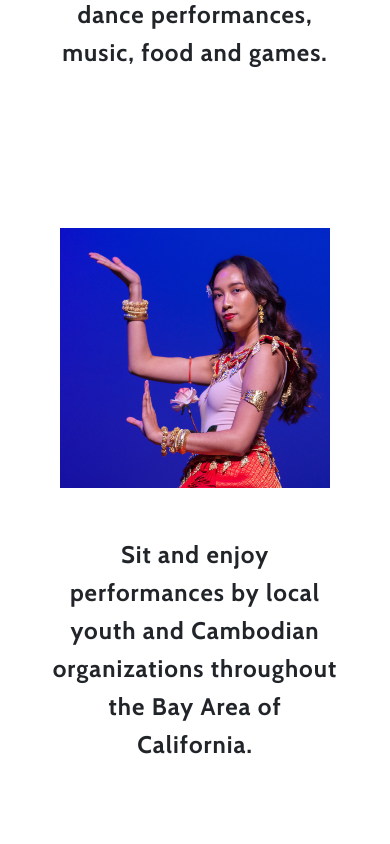
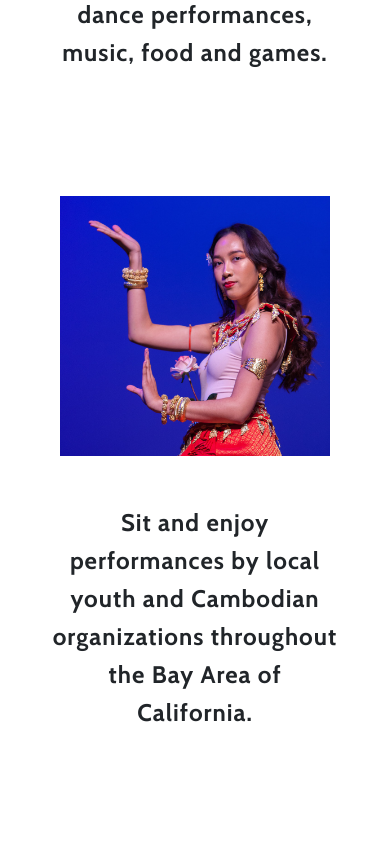
Before and after one commit to jpoechill/kny2020, a Nuxt app: page / in a window 390 px wide. Shown: the part 1060-1904 px from the top of the page. Built offline with nearby package versions, Linux system fonts and the light colour scheme.

Commit message:
refinements

```diff
--- a/pages/index.vue
+++ b/pages/index.vue
@@ -73,10 +73,12 @@
         </div>
       </div>
     </div>
-    <div class="container my-5 pt-5">
-      <div class="row py-5 text-center">
+
+    <!-- Section Desktop -->
+    <div class="container my-5 py-3 d-none d-md-block">
+      <div class="row text-center py-5">
         <div class="col-md-6">
-          <img src="/performer-02-sqr.png" class="w-75 pb-5" alt="">
+          <img src="/performer-02-sqr.png" class="w-75" alt="">
         </div>
         <div class="col-md-6 d-flex align-items-center px-5">
           <h4>
@@ -86,8 +88,22 @@
       </div>
     </div>
 
+    <!-- Section Mobile -->
+    <div class="container my-5 py-3 d-md-none">
+      <div class="row text-center py-5">
+        <div class="col-md-6">
+          <img src="/performer-02-sqr.png" class="w-75" alt="">
+        </div>
+        <div class="col-md-6 d-flex align-items-center pt-5 px-5">
+          <h4>
+            Sit and enjoy performances by local youth and Cambodian organizations throughout the Bay Area of California.
+          </h4>
+        </div>
+      </div>
+    </div>
+
     <!-- Section Desktop -->
-    <div class="container my-5 py-3 d-none d-md-block">
+    <div class="container my-5 py-3 pb-4 d-none d-md-block">
       <div class="row text-center py-5">
         <div class="col-md-6 d-flex align-items-center px-5">
           <h4>
@@ -101,7 +117,7 @@
     </div>
 
     <!-- Section Mobile -->
-    <div class="container my-5 py-3 d-md-none">
+    <div class="container my-5 py-3 pb-4 d-md-none">
       <div class="row text-center py-5">
         <div class="col-md-6">
           <img src="/performer-04-sqr.png" class="w-75" alt="">
```
Also changed, not shown: static/performer-01 copy.jpg (added).
